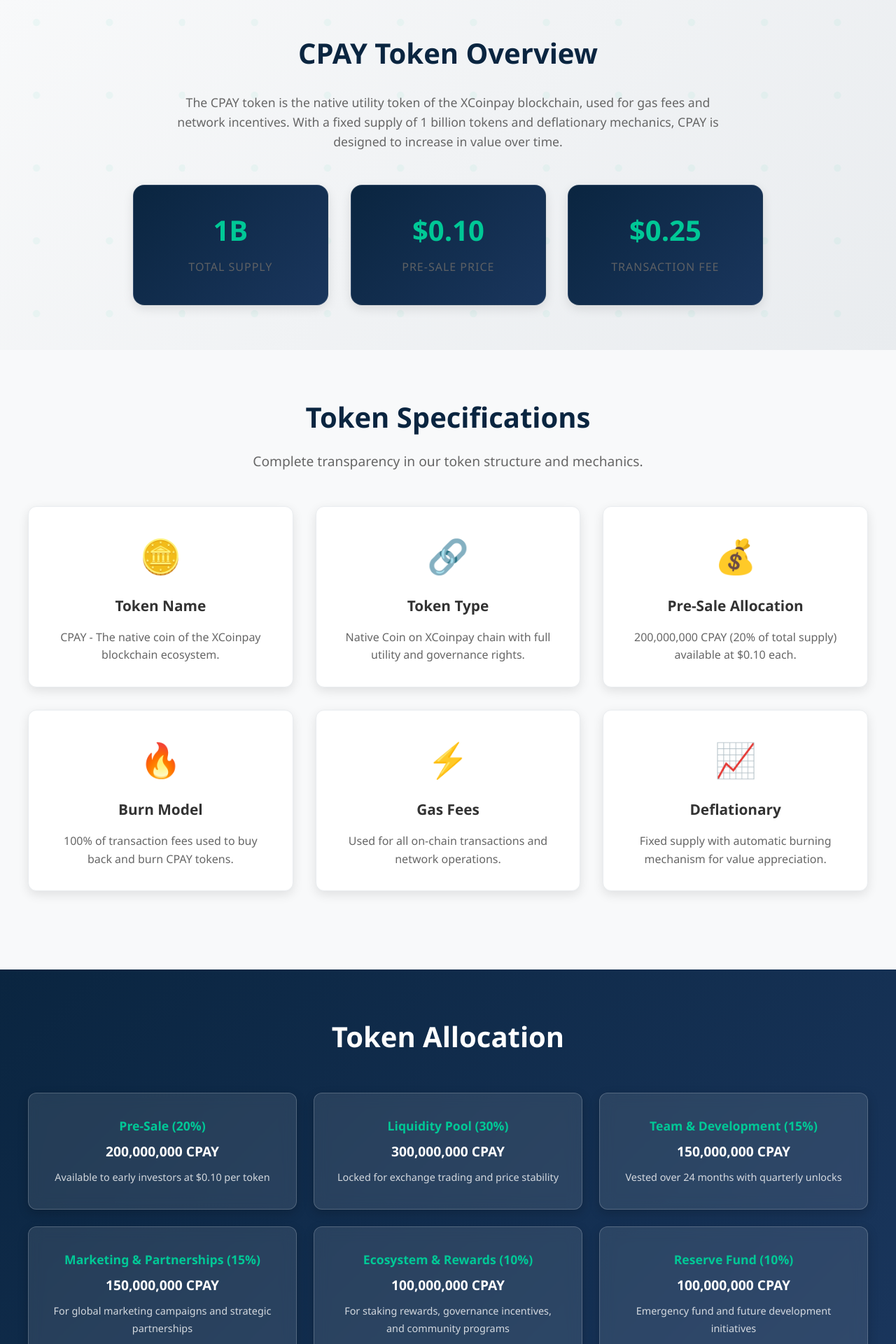
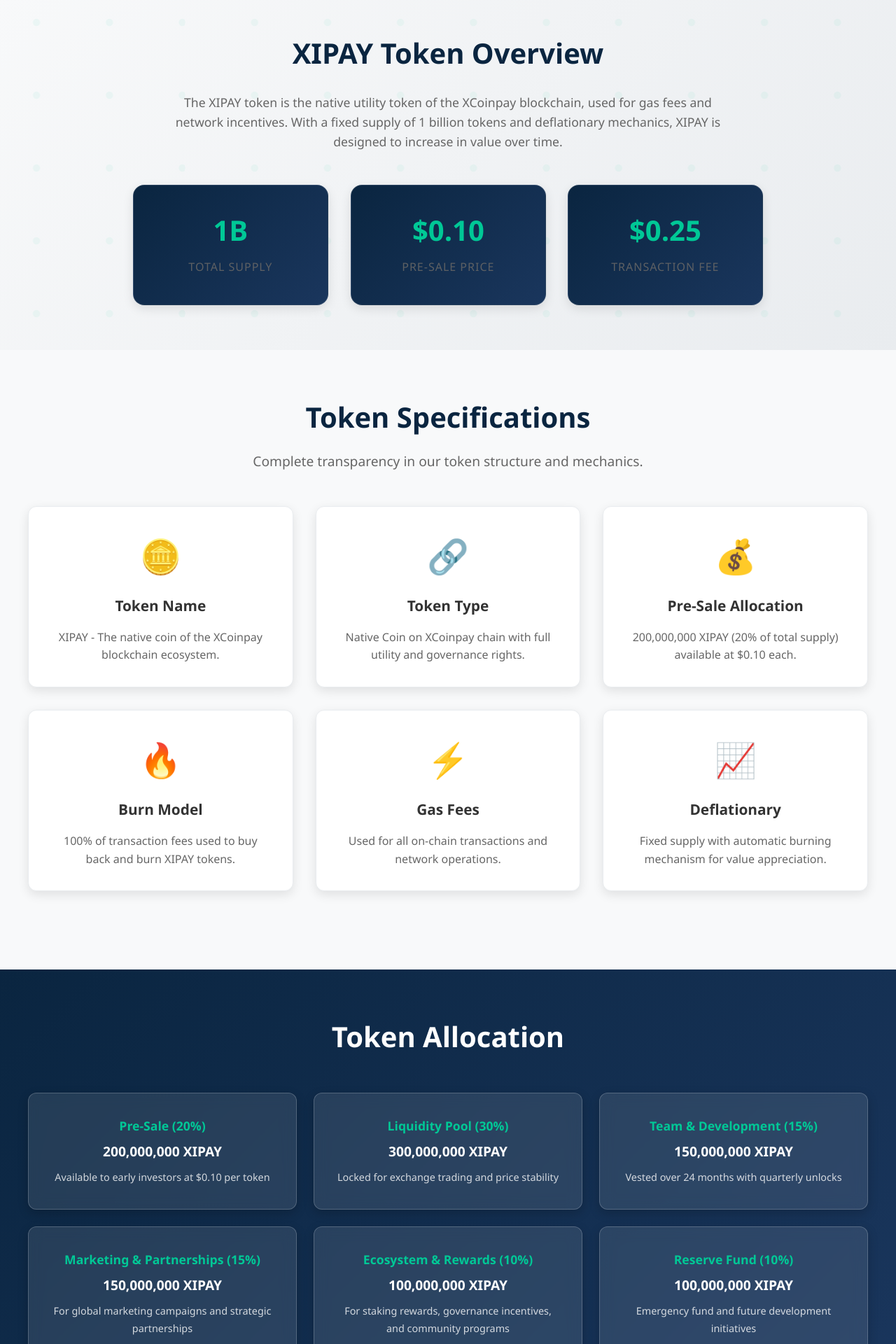
Before and after one commit to Arunmathur01/xcoinpay, a React (Create React App) app in the folder frontend/: page /tokenomics in a window 1280 px wide. Shown: the part 580-2500 px from the top of the page at 70% size. Built offline with nearby package versions, Linux system fonts and the light colour scheme; no server answers.

Commit message:
Change CPAY to XIPAY across all components (Navbar, About, History, Tokenomics)

```diff
--- a/frontend/src/components/About.js
+++ b/frontend/src/components/About.js
@@ -95,7 +95,7 @@ const About = () => {
               <div className="mission-stat card-animate animate-scaleIn animate-delay-5">
                 <div className="stat-icon">🔥</div>
                 <div className="stat-number">1B</div>
-                <div className="stat-label">CPAY Supply</div>
+                <div className="stat-label">XIPAY Supply</div>
                 <div className="stat-description">Deflationary Model</div>
               </div>
             </div>
@@ -161,7 +161,7 @@ const About = () => {
           <div className="about-grid">
             <div className="about-card">
               <div className="card-icon">⚡</div>
-              <h3>CPAY Token</h3>
+              <h3>XIPAY Token</h3>
               <p>The native utility token powering the XCoinpay ecosystem, used for gas fees, staking, and governance.</p>
             </div>
             <div className="about-card">
@@ -230,7 +230,7 @@ const About = () => {
             <div className="roadmap-item">
               <div className="roadmap-quarter">Q3 2026</div>
               <div className="roadmap-milestone">
-                • CPAY Burn Dashboard<br/>
+                • XIPAY Burn Dashboard<br/>
                 • Global Expansion Campaign<br/>
                 • Strategic Partnerships
               </div>
--- a/frontend/src/components/History.js
+++ b/frontend/src/components/History.js
@@ -76,7 +76,7 @@ const History = () => {
           >
             Transaction History
           </h1>
-          <p className="animate-fadeInUp animate-delay-2">View all your CPAY token purchase transactions</p>
+          <p className="animate-fadeInUp animate-delay-2">View all your XIPAY token purchase transactions</p>
         </div>
       </header>
 
@@ -127,7 +127,7 @@ const History = () => {
                   <div className="transaction-amount">
                     <span className="amount-label">Token Amount:</span>
                     <span className={`amount-value ${transaction.status}`}>
-                      {transaction.status === 'completed' ? '+' : ''}{parseFloat(transaction.tokenAmount).toLocaleString()} CPAY
+                      {transaction.status === 'completed' ? '+' : ''}{parseFloat(transaction.tokenAmount).toLocaleString()} XIPAY
                     </span>
                   </div>
 
--- a/frontend/src/components/Navbar.js
+++ b/frontend/src/components/Navbar.js
@@ -303,7 +303,7 @@ const Navbar = () => {
               {isUserSignedIn && userTotalTokens > 0 && (
                 <div className="user-token-display">
                   <span className="token-amount">{userTotalTokens.toLocaleString()}</span>
-                  <span className="token-label">CPAY</span>
+                  <span className="token-label">XIPAY</span>
                 </div>
               )}
             </div>
@@ -365,7 +365,7 @@ const Navbar = () => {
                                <div key={index} className={`history-item-compact ${transaction.status}`}>
                                  <div className="history-item-info">
                                    <span className={`history-token-amount-compact ${transaction.status}`}>
-                                     {transaction.status === 'completed' ? '+' : ''}{parseFloat(transaction.tokenAmount).toLocaleString()} CPAY
+                                     {transaction.status === 'completed' ? '+' : ''}{parseFloat(transaction.tokenAmount).toLocaleString()} XIPAY
                                    </span>
                                    <span className="history-date-compact">
                                      {new Date(transaction.createdAt).toLocaleDateString()}
--- a/frontend/src/components/Tokenomics.js
+++ b/frontend/src/components/Tokenomics.js
@@ -9,15 +9,15 @@ const Tokenomics = () => {
         <h1 className="large-header typewriter-header">XCoinpay Tokenomics</h1>
         <p className="animate-fadeInUp animate-delay-2">Transparent. Deflationary. Designed for Growth.</p>
         <p className="hero-subtitle animate-fadeInUp animate-delay-3">
-          At the heart of the XCoinpay ecosystem lies CPAY, our native utility token, and CUSDT, our blockchain-native stablecoin. Together, they power a scalable, user-first blockchain designed to solve real-world problems in crypto withdrawals, payments, and asset movement.
+          At the heart of the XCoinpay ecosystem lies XIPAY, our native utility token, and CUSDT, our blockchain-native stablecoin. Together, they power a scalable, user-first blockchain designed to solve real-world problems in crypto withdrawals, payments, and asset movement.
         </p>
       </header>
 
       <section className="about-mission animate-fadeInUp animate-delay-4">
         <div className="about-container">
           <div className="mission-content">
-            <h2 className="animate-fadeInDown">CPAY Token Overview</h2>
-            <p>The CPAY token is the native utility token of the XCoinpay blockchain, used for gas fees and network incentives. With a fixed supply of 1 billion tokens and deflationary mechanics, CPAY is designed to increase in value over time.</p>
+            <h2 className="animate-fadeInDown">XIPAY Token Overview</h2>
+            <p>The XIPAY token is the native utility token of the XCoinpay blockchain, used for gas fees and network incentives. With a fixed supply of 1 billion tokens and deflationary mechanics, XIPAY is designed to increase in value over time.</p>
             <div className="mission-stats">
               <div className="mission-stat animate-scaleIn animate-delay-5">
                 <div className="stat-number">1B</div>
@@ -45,7 +45,7 @@ const Tokenomics = () => {
             <div className="about-card card-animate animate-zoomIn animate-delay-2">
               <div className="card-icon">🪙</div>
               <h3>Token Name</h3>
-              <p>CPAY - The native coin of the XCoinpay blockchain ecosystem.</p>
+              <p>XIPAY - The native coin of the XCoinpay blockchain ecosystem.</p>
             </div>
             <div className="about-card">
               <div className="card-icon">🔗</div>
@@ -55,12 +55,12 @@ const Tokenomics = () => {
             <div className="about-card">
               <div className="card-icon">💰</div>
               <h3>Pre-Sale Allocation</h3>
-              <p>200,000,000 CPAY (20% of total supply) available at $0.10 each.</p>
+              <p>200,000,000 XIPAY (20% of total supply) available at $0.10 each.</p>
             </div>
             <div className="about-card">
               <div className="card-icon">🔥</div>
               <h3>Burn Model</h3>
-              <p>100% of transaction fees used to buy back and burn CPAY tokens.</p>
+              <p>100% of transaction fees used to buy back and burn XIPAY tokens.</p>
             </div>
             <div className="about-card">
               <div className="card-icon">⚡</div>
@@ -82,32 +82,32 @@ const Tokenomics = () => {
           <div className="allocation-grid">
             <div className="allocation-item">
               <h4>Pre-Sale (20%)</h4>
-              <p>200,000,000 CPAY</p>
+              <p>200,000,000 XIPAY</p>
               <small>Available to early investors at $0.10 per token</small>
             </div>
             <div className="allocation-item">
               <h4>Liquidity Pool (30%)</h4>
-              <p>300,000,000 CPAY</p>
+              <p>300,000,000 XIPAY</p>
               <small>Locked for exchange trading and price stability</small>
             </div>
             <div className="allocation-item">
               <h4>Team & Development (15%)</h4>
-              <p>150,000,000 CPAY</p>
+              <p>150,000,000 XIPAY</p>
               <small>Vested over 24 months with quarterly unlocks</small>
             </div>
             <div className="allocation-item">
               <h4>Marketing & Partnerships (15%)</h4>
-              <p>150,000,000 CPAY</p>
+              <p>150,000,000 XIPAY</p>
               <small>For global marketing campaigns and strategic partnerships</small>
             </div>
             <div className="allocation-item">
               <h4>Ecosystem & Rewards (10%)</h4>
-              <p>100,000,000 CPAY</p>
+              <p>100,000,000 XIPAY</p>
               <small>For staking rewards, governance incentives, and community programs</small>
             </div>
             <div className="allocation-item">
               <h4>Reserve Fund (10%)</h4>
-              <p>100,000,000 CPAY</p>
+              <p>100,000,000 XIPAY</p>
               <small>Emergency fund and future development initiatives</small>
             </div>
           </div>
@@ -117,7 +117,7 @@ const Tokenomics = () => {
       <section className="utility-section">
         <div className="about-container">
           <h2>Token Utility</h2>
-          <p className="utility-subtitle">CPAY tokens serve multiple functions within the XCoinpay ecosystem</p>
+          <p className="utility-subtitle">XIPAY tokens serve multiple functions within the XCoinpay ecosystem</p>
 
           <div className="utility-grid">
             <div className="utility-card">
@@ -128,7 +128,7 @@ const Tokenomics = () => {
             <div className="utility-card">
               <div className="utility-icon">🔒</div>
               <h3>Staking</h3>
-              <p>Stake CPAY to earn rewards and participate in network governance decisions.</p>
+              <p>Stake XIPAY to earn rewards and participate in network governance decisions.</p>
             </div>
             <div className="utility-card">
               <div className="utility-icon">🏛️</div>
@@ -138,7 +138,7 @@ const Tokenomics = () => {
             <div className="utility-card">
               <div className="utility-icon">🎁</div>
               <h3>Rewards</h3>
-              <p>Earn CPAY through liquidity provision, referral programs, and community activities.</p>
+              <p>Earn XIPAY through liquidity provision, referral programs, and community activities.</p>
             </div>
             <div className="utility-card">
               <div className="utility-icon">💎</div>
@@ -148,7 +148,7 @@ const Tokenomics = () => {
             <div className="utility-card">
               <div className="utility-icon">🌐</div>
               <h3>Cross-Chain</h3>
-              <p>Use CPAY for cross-chain transactions and bridge operations across networks.</p>
+              <p>Use XIPAY for cross-chain transactions and bridge operations across networks.</p>
             </div>
           </div>
         </div>
@@ -158,8 +158,8 @@ const Tokenomics = () => {
 
       <section className="utility-cta">
         <div className="about-container">
-          <h3>Ready to Join the CPAY Revolution?</h3>
-          <p>Don't miss out on the opportunity to be part of the next generation of blockchain technology. Join our pre-sale and secure your CPAY tokens today.</p>
+          <h3>Ready to Join the XIPAY Revolution?</h3>
+          <p>Don't miss out on the opportunity to be part of the next generation of blockchain technology. Join our pre-sale and secure your XIPAY tokens today.</p>
           <div className="utility-buttons">
             <a href="/ico" className="cta-btn primary">Join Pre-Sale</a>
             <Whitepaper />
```
